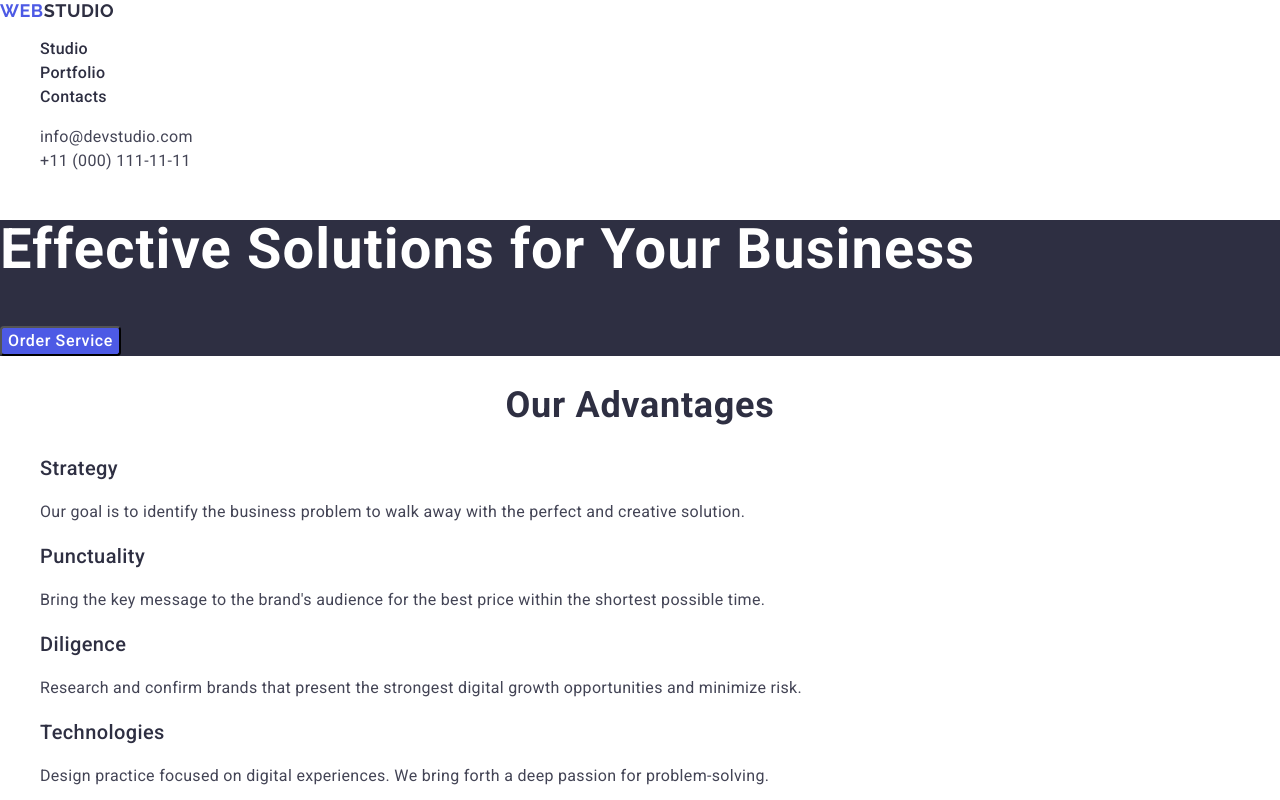
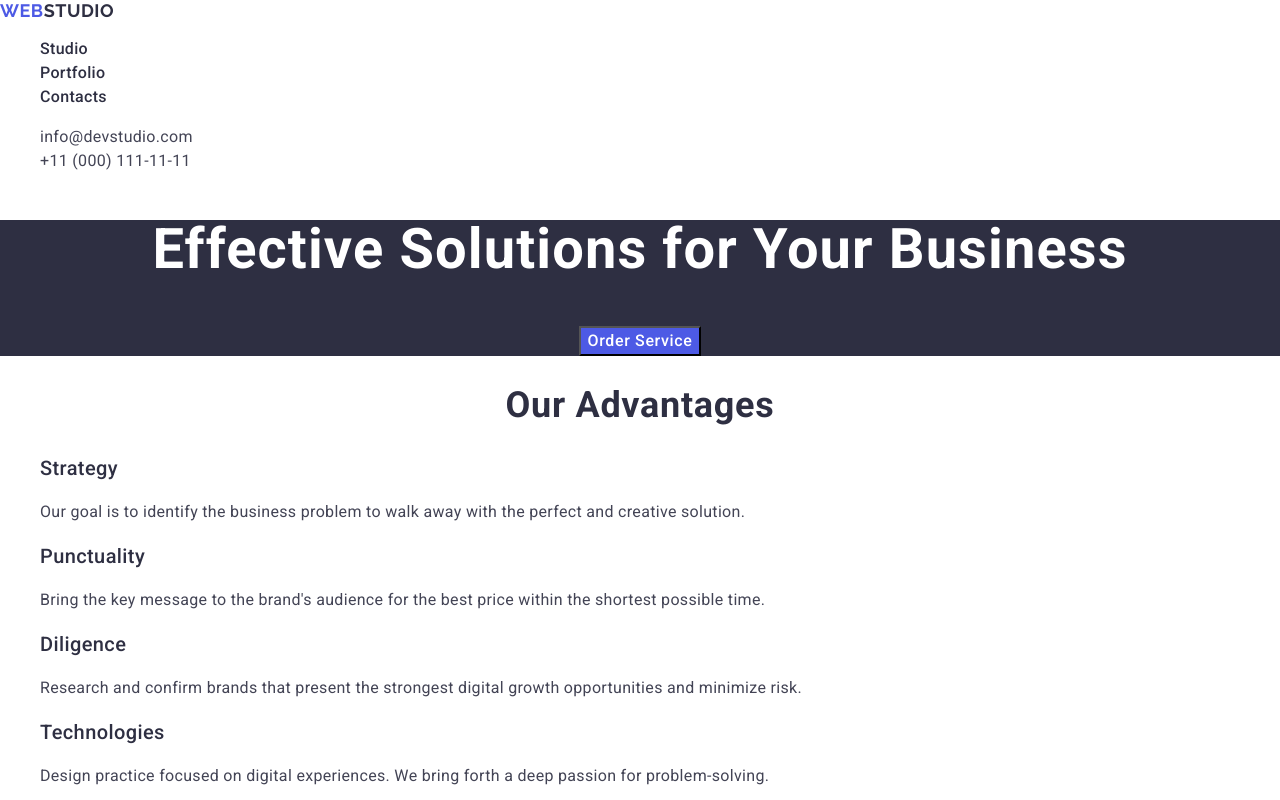
Before and after one commit to Jey2507/goit-markup-hw-02, a plain HTML site: page index.html in a window 1280 px wide. Shown: the top 800 px of the page. Drawn offline with nearby package versions, Linux system fonts and the light colour scheme.

Commit message:
last update

```diff
--- a/css/style.css
+++ b/css/style.css
@@ -68,6 +68,7 @@ a {
 
 .section-one {
     background: #2E2F42;
+    text-align: center;
 }
 
 .section-h-hero {
@@ -88,7 +89,6 @@ a {
     font-weight: 500;
     line-height: 1.5;
     letter-spacing: 0.64px;
-    border-radius: 4px;
     background: #4D5AE5;
     cursor: pointer;
 }
```
